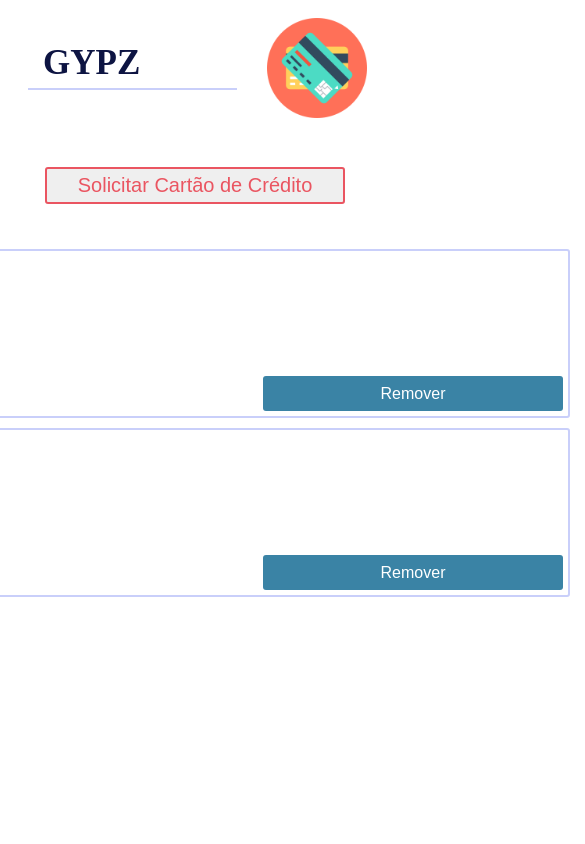
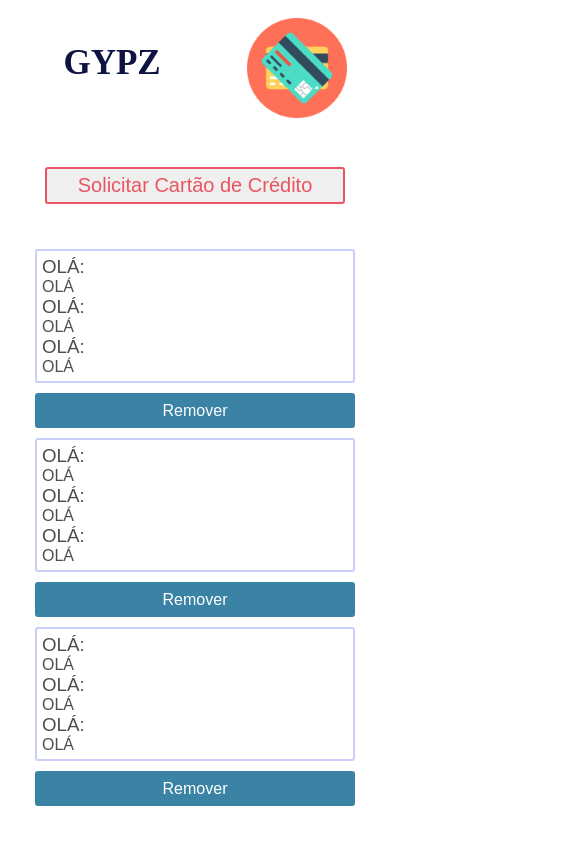
Before and after one commit to analimazn/gypzchallenge-frontend, a React (Create React App) app: page / in a window 390 px wide. Shown: the top 844 px of the page, 585 px wide, since content can reach past the window. Built offline with nearby package versions, Linux system fonts and the light colour scheme.

Commit message:
Added media queries to calculate responsive page

```diff
--- a/src/components/Form/Form.js
+++ b/src/components/Form/Form.js
@@ -4,18 +4,6 @@ import * as Yup from 'yup'
 import { Container, Form, Input, Button, Text, Label } from './FormStyle'
 import { Formik } from 'formik'
 
-const initialForm = {
-  firstName: '',
-  lastName: '',
-  document: '',
-  bornDate: '',
-  zipCode: '',
-  houseNumber: '',
-  moreInfo: '',
-  cellphoneNumber: '',
-  phoneNumber: '',
-  income: ''
-}
 
 const formValidationSchema = Yup.object().shape({
   firstName: Yup.string()
@@ -52,7 +40,7 @@ const formValidationSchema = Yup.object().shape({
   phoneNumber: Yup.number()
     .positive('Por favor, insira valores inteiros')
     .test('len', 'Mínimo 10 caracteres', phone => phone && phone.toString().length === 10),
-  income: Yup.number()
+  amount: Yup.number()
     .positive('Por favor, insira valores inteiros')
     .min(100, 'Mínimo R$ 100,00')
     .required('Por favor, insira a sua renda mensal')
@@ -79,7 +67,7 @@ export class CadasterCard extends React.Component {
             moreInfo: '',
             cellphoneNumber: '',
             phoneNumber: '',
-            income: ''
+            amount: ''
           }}
           validate={ values => {
             let errors = {}
@@ -231,14 +219,14 @@ export class CadasterCard extends React.Component {
 
               <Label>
                 Renda *
-                { errors.income && <Text color="red">{ errors.income }</Text> }
+                { errors.amount && <Text color="red">{ errors.amount }</Text> }
                 <Input
                   onChange={ handleChange }
                   onBlur={ handleBlur }
-                  value={ values.income || '' }
-                  border={ errors.income && "1px solid red" }
+                  value={ values.amount || '' }
+                  border={ errors.amount && "1px solid red" }
                   type="number"
-                  name="income"
+                  name="amount"
                   placeholder="Somente números (R$ 100,00)"
                 />
               </Label>
--- a/src/components/Form/FormStyle.js
+++ b/src/components/Form/FormStyle.js
@@ -2,29 +2,39 @@ import styled from 'styled-components';
 
 export const Container = styled.div`
   display: flex;
+  align-content: center;
+  align-items: center;
   justify-content: center;
-  margin: 20px;
-  padding: 5px;
 `
 
 export const Form = styled.form`
-  width: 300px;
   display: flex;
   flex-direction: column;
+  align-content: center;
   align-items: center;
 `
 
 export const Input = styled.input`
-  width: 500px;
-  height: 35px;
   padding: 0.5em;
   margin: 0.5em;
   border: 2px solid #c9cffa;
   border-radius: 3px;
+
+  @media (max-width: 570px) {
+    width: 320px;
+  }
+
+  @media (min-width: 570px) and (max-width: 750px) {
+    width: 550px;
+  }
+
+  @media (min-width: 750px) {
+    width: 710px;
+  }
 `
 
 export const Button = styled.button`
-  width: 300px;
+  width: 320px;
   height: 35px;
   background: #3a83a5;
   color: #fff;
--- a/src/components/Header/Header.js
+++ b/src/components/Header/Header.js
@@ -1,19 +1,19 @@
 import React from 'react'
 import logo from '../../assets/images/cards-circle.png'
 
-import { ColorHeader, Container, Logo } from './HeaderStyle'
+import { Container, ColorHeader, Logo } from './HeaderStyle'
 
 export class Header extends React.Component {
   render() {
     return (
-      <ColorHeader>
-        <Container>
+      <Container>
+        <ColorHeader>
           <h1>GYPZ</h1>
-        </Container>
+        </ColorHeader>
         <Logo>
           <img alt='logo' src={ logo }></img>
         </Logo>
-      </ColorHeader>
+      </Container>
     )
   }
 }
--- a/src/components/Header/HeaderStyle.js
+++ b/src/components/Header/HeaderStyle.js
@@ -1,17 +1,14 @@
 import styled from 'styled-components'
 
-export const ColorHeader = styled.div`
+export const Container = styled.div`
+  width: 100%;
   background-color: #ffffff;
   display: flex;
   align-items: start;
   justify-content: space-around;
 `
 
-export const Container = styled.div`
-  display: flex;
-  align-self: start;
-  width: 95%;
-  border-bottom: 2px solid #c9cffa;
+export const ColorHeader = styled.div`
   margin: 20px;
   padding: 5px;
 
--- a/src/components/List/List.js
+++ b/src/components/List/List.js
@@ -1,5 +1,5 @@
 import React from 'react'
-import { Container, Card, Button, Label, Title, Text } from './ListStyle'
+import { Container, Card, Button, Title, Text } from './ListStyle'
 
 export class List extends React.Component {
   render() {
@@ -12,8 +12,8 @@ export class List extends React.Component {
           <Text>OLÁ</Text>
           <Title>OLÁ:</Title>
           <Text>OLÁ</Text>
+        </Card>
           <Button>Remover</Button>
-        </Card>
         <Card>
           <Title>OLÁ:</Title>
           <Text>OLÁ</Text>
@@ -21,8 +21,17 @@ export class List extends React.Component {
           <Text>OLÁ</Text>
           <Title>OLÁ:</Title>
           <Text>OLÁ</Text>
+        </Card>
           <Button>Remover</Button>
+        <Card>
+          <Title>OLÁ:</Title>
+          <Text>OLÁ</Text>
+          <Title>OLÁ:</Title>
+          <Text>OLÁ</Text>
+          <Title>OLÁ:</Title>
+          <Text>OLÁ</Text>
         </Card>
+          <Button>Remover</Button>
       </Container>
     )
   }
--- a/src/components/List/ListStyle.js
+++ b/src/components/List/ListStyle.js
@@ -3,31 +3,40 @@ import styled from 'styled-components';
 export const Container = styled.div`
   display: flex;
   flex-direction: column;
-  justify-content: center;
-  align-items: center;
-  margin: 20px;
-  padding: 5px;
+  align-content: center;
 `
 
 export const Card = styled.div`
   display: flex;
   flex-direction: column;
-  width: 750px;
   padding: 5px;
-  margin: 5px;
+  margin: 10px 0 10px 0;
+  border-radius: 3px;
+  align-self: center;
   border: 2px solid #c9cffa;
-  border-radius: 3px;
+
+  @media (max-width: 570px) {
+    width: 320px;
+  }
+
+  @media (min-width: 570px) and (max-width: 750px) {
+    width: 550px;
+  }
+
+  @media (min-width: 750px) {
+    width: 710px;
+  }
 `
 
 export const Button = styled.button`
-  width: 300px;
+  width: 320px;
   height: 35px;
   background: #3a83a5;
   color: #fff;
   font-size: 1em;
   border: none;
   border-radius: 3px;
-  align-self: end;
+  align-self: center;
 `
 
 export const Label = styled.label`
--- a/src/pages/Home/HomeStyle.js
+++ b/src/pages/Home/HomeStyle.js
@@ -1,6 +1,7 @@
 import styled from 'styled-components'
 
 export const Tab = styled.div`
+  width: 800px;
   display: flex;
   justify-content: center;
   margin: 20px;
--- a/src/styles/globals.js
+++ b/src/styles/globals.js
@@ -2,26 +2,28 @@
 import styled from 'styled-components'
 
 const GlobalStyle = styled.div`
+  display: flex;
+  align-items: center;
+  justify-content: center;
+  flex-direction: column;
+
   * {
     margin: 0;
     padding: 0;
     box-sizing: border-box;
     outline: 0;
   }
-  html, body, #root {
-    height: 100%;
-  }
-  a {
-    text-decoration: none;
-  }
+
   body {
     text-rendering: optimizeLegibility !important;
     -webkit-font-smoothing: antialiased !important;
     @import url('https://fonts.googleapis.com/css?family=Amiri&display=swap');
     font-family: 'Amiri', serif;
+    font-size: 14px;
   }
-  button {
-    cursor: pointer;
+
+  html, body, #app {
+    height: 100%;
   }
 `
 
```
Also changed, not shown: 1 other file (tests, documents, lock files or other folders).
